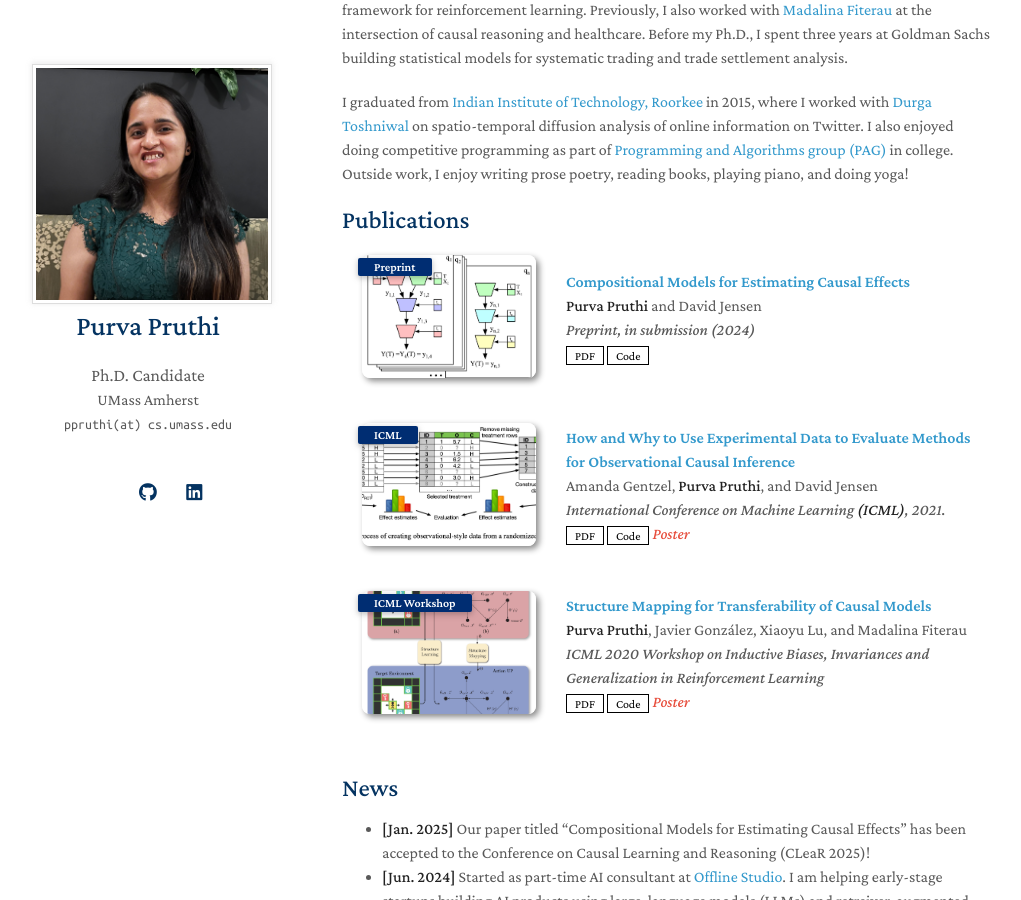
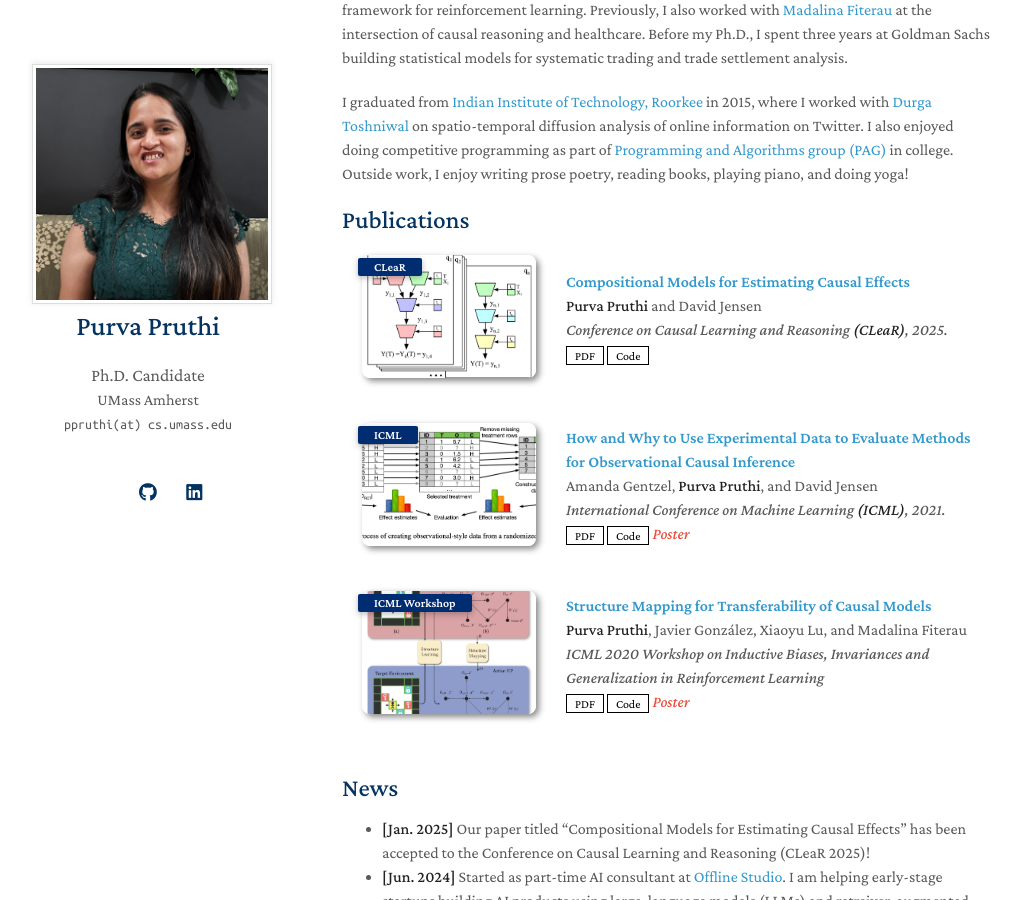
Before and after one commit to purvapruthi/purvapruthi.github.io, a Jekyll site: the page built from index.md, in a window 1280 px wide and 900 px high, scrolled down 371 px. Shown: the whole window, without its empty margins (128-1149 px from the left). Built offline with Jekyll 4.4.1, drawn with Linux system fonts in a browser that asks for light colours; a style sheet for code colours, icons or effects is not loaded.

Commit message:
Update publications.yml

```diff
--- a/_data/publications.yml
+++ b/_data/publications.yml
@@ -2,8 +2,8 @@ main:
 
   - title: Compositional Models for Estimating Causal Effects
     authors: <strong>Purva Pruthi</strong> and David Jensen
-    conference_short: Preprint
-    conference: Preprint, in submission (2024)
+    conference_short: CLeaR
+    conference: Conference on Causal Learning and Reasoning <strong>(CLeaR)</strong>, 2025.
     pdf: https://arxiv.org/abs/2406.17714
     code: https://github.com/KDL-umass/compositional_models_cate
     image: ./assets/img/compositional_approach.png
```
